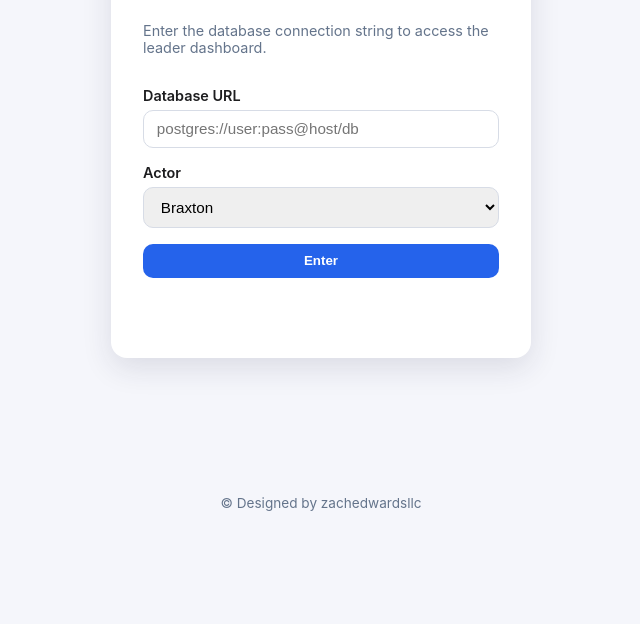
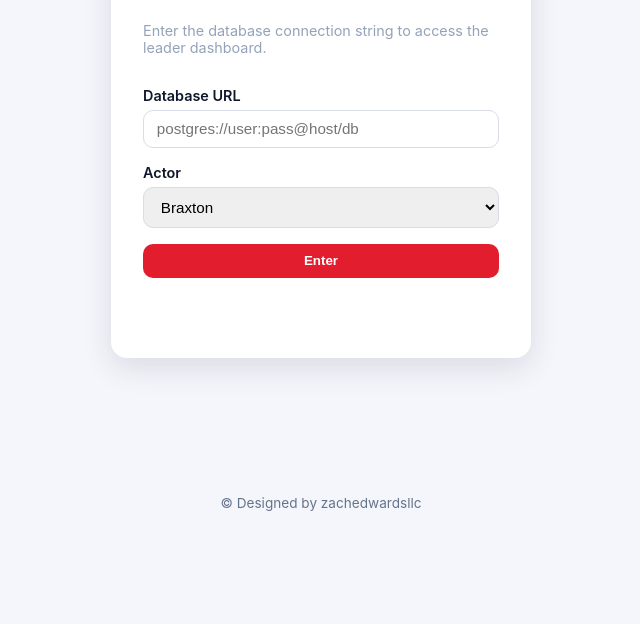
Before and after one commit to Cahaba4Vida/Danny-task, a website: page public/index.html in a window 1280 px wide. Shown: the part 176-800 px from the top of the page, without its empty margins (319-959 px from the left). Drawn offline with Linux system fonts and the light colour scheme.

Commit message:
Update branding to Kansas Leader Insights

```diff
--- a/public/styles.css
+++ b/public/styles.css
@@ -2,7 +2,11 @@
   color-scheme: light;
   font-family: "Inter", system-ui, sans-serif;
   background: #f5f6fb;
-  color: #1d1d1f;
+  color: #0f172a;
+  --brand-navy: #0b1f33;
+  --brand-navy-strong: #102a43;
+  --brand-red: #e11d2e;
+  --brand-slate: #94a3b8;
 }
 
 * {
@@ -37,7 +41,7 @@ h2 {
 }
 
 .topbar {
-  background: #0f172a;
+  background: var(--brand-navy);
   color: #f8fafc;
   padding: 1.5rem;
   display: flex;
@@ -113,13 +117,13 @@ button {
 }
 
 button.primary {
-  background: #2563eb;
+  background: var(--brand-red);
   color: #fff;
 }
 
 button.secondary {
   background: #e2e8f0;
-  color: #0f172a;
+  color: var(--brand-navy);
 }
 
 button.secondary.active {
@@ -199,7 +203,7 @@ button.danger {
 }
 
 .muted {
-  color: #64748b;
+  color: var(--brand-slate);
   font-size: 0.9rem;
 }
 
```
Also changed, not shown: public/app.html (+2 -2 lines).
